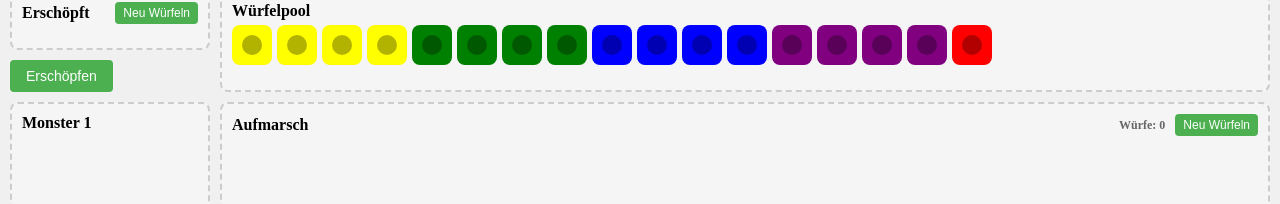
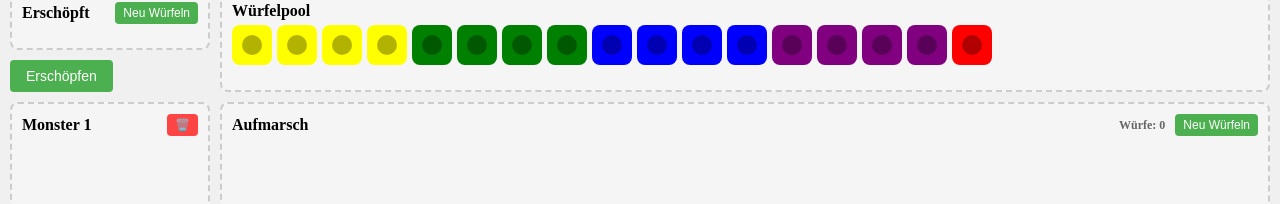
Before and after one commit to d0x/20StrongDiceApp, a React (Create React App) app: page / in a window 1280 px wide. Shown: the part 90-294 px from the top of the page. Built offline with nearby package versions, Linux system fonts and the light colour scheme.

Commit message:
Monster löschen

```diff
--- a/src/components/DiceManager.tsx
+++ b/src/components/DiceManager.tsx
@@ -49,6 +49,22 @@ export const DiceManager: React.FC = () => {
 
   const handleReroll = (selectedDiceIds: string[], zone: DiceZoneType) => {
     diceManager.rerollDiceInZone(zone, selectedDiceIds);
+    setState(diceManager.getState());
+  };
+
+  const handleDeleteZone = (monsterNumber: number) => {
+    // Verschiebe alle Würfel aus der Monster-Zone in den Pool
+    const zoneName = `monster${monsterNumber}` as DiceZoneType;
+    const diceInZone = state.dice.filter(d => d.zone === zoneName);
+
+    // Erschöpfe die Würfel
+    diceManager.moveDiceMultiple(diceInZone.map(d => d.id), 'exhausted');
+
+    // Reduziere die Anzahl der aktiven Monster-Zonen
+    if (state.activeMonsterZones > 1) {
+      diceManager.setActiveMonsterZones(state.activeMonsterZones - 1);
+    }
+
     setState(diceManager.getState());
   };
 
@@ -147,6 +163,7 @@ export const DiceManager: React.FC = () => {
             allDice={state.dice}
             onDrop={handleDrop}
             onDiceSelect={handleDiceSelect}
+            onDelete={() => handleDeleteZone(i + 1)}
             style={{ flex: 1 }}
           />
         ))}
--- a/src/components/DiceZone.tsx
+++ b/src/components/DiceZone.tsx
@@ -31,6 +31,7 @@ interface DiceZoneProps {
   onReroll?: (selectedDice: string[]) => void;
   rerollCount?: number;
   onDiceSelect?: (diceId: string) => void;
+  onDelete?: () => void;
   style?: React.CSSProperties;
 }
 
@@ -42,6 +43,7 @@ export const DiceZoneComponent: React.FC<DiceZoneProps> = ({
   onReroll,
   rerollCount,
   onDiceSelect,
+  onDelete,
   style
 }) => {
   const handleDragOver = (e: React.DragEvent) => {
@@ -99,8 +101,9 @@ export const DiceZoneComponent: React.FC<DiceZoneProps> = ({
     >
       <div style={{ marginBottom: '5px', fontWeight: 'bold', display: 'flex', justifyContent: 'space-between', alignItems: 'center' }}>
         <span>{getZoneName(zone)}</span>
+        <div style={{ display: 'flex', alignItems: 'center', gap: '10px' }}>
           {(zone === 'muster' || zone === 'exhausted') && onReroll && (
-          <div style={{ display: 'flex', alignItems: 'center', gap: '10px' }}>
+            <>
               {zone === 'muster' && (
                 <span style={{ fontSize: '12px', color: '#666' }}>
                   Würfe: {rerollCount || 0}
@@ -120,8 +123,25 @@ export const DiceZoneComponent: React.FC<DiceZoneProps> = ({
               >
                 Neu Würfeln
               </button>
+            </>
+          )}
+          {zone.startsWith('monster') && onDelete && (
+            <button
+              onClick={onDelete}
+              style={{
+                padding: '4px 8px',
+                backgroundColor: '#ff4444',
+                color: 'white',
+                border: 'none',
+                borderRadius: '4px',
+                cursor: 'pointer',
+                fontSize: '12px'
+              }}
+            >
+              🗑️
+            </button>
+          )}
         </div>
-        )}
       </div>
       <div style={{ display: 'flex', flexWrap: 'wrap', gap: '5px' }}>
         {dice.map(die => (
```
Lines whose indentation alone changed are shown as unchanged.
